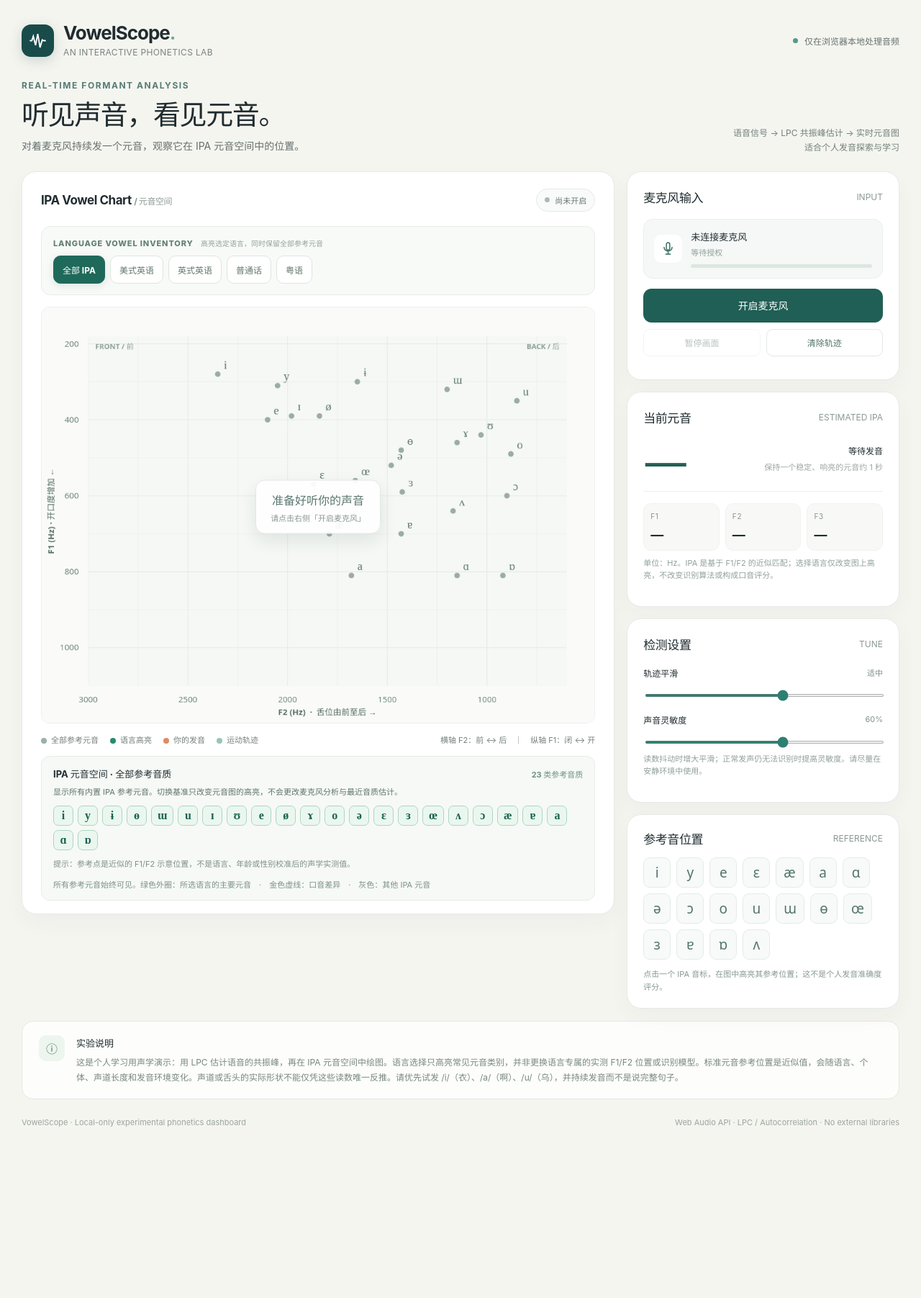
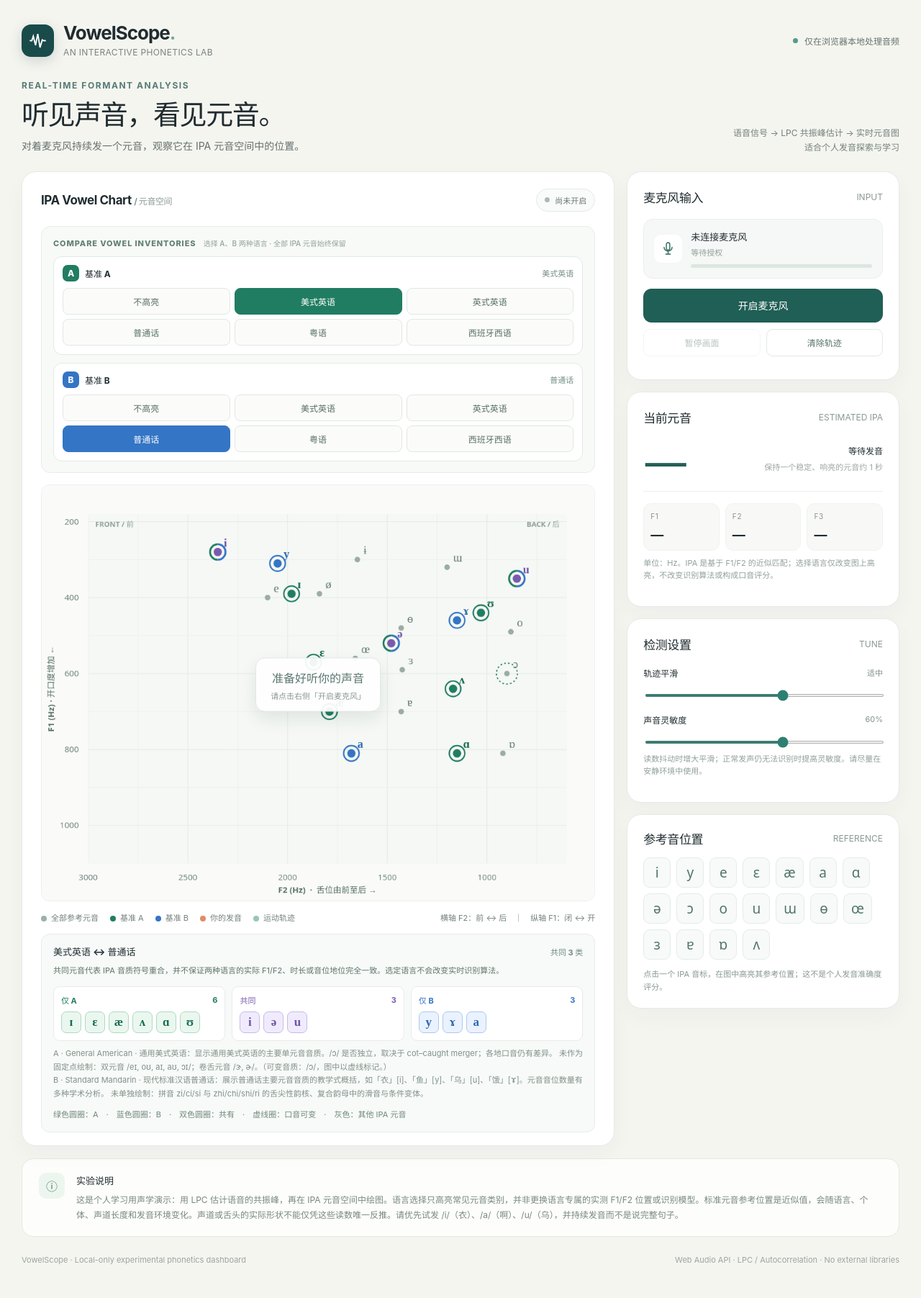
Before and after one commit to XYavecasdf/XYavecasdf.github.io, a Jekyll site: the page vowelscope/index.html, which Jekyll copies as it is, in a window 1280 px wide. Shown: the whole page at 72% size. Built offline with Jekyll 4.4.1, drawn with Linux system fonts in a browser that asks for light colours; before the commit the page ends 1612 px from its top, so only the background shows below that.

Commit message:
Add dual-color comparison for vowel inventories and Peninsular Spanish

```diff
--- a/vowelscope/index.html
+++ b/vowelscope/index.html
@@ -83,23 +83,39 @@
     .target.active{background:#dceee6;border-color:#8fc1a8;color:#155849}
     .target-explanation{font-size:11px;color:#879891;margin:12px 0 0;line-height:1.6}
     .profile-picker{margin:0 0 16px;padding:15px 16px;border:1px solid #e6ede8;border-radius:13px;background:#f8faf8}
-    .profile-header{font-size:11px;color:#648176;font-weight:800;letter-spacing:.08em;text-transform:uppercase;margin-bottom:10px}
+    .profile-header{font-size:11px;color:#648176;font-weight:800;letter-spacing:.08em;text-transform:uppercase;margin-bottom:11px}
     .profile-header span{font-size:10px;letter-spacing:0;text-transform:none;font-weight:500;color:#94a39a;margin-left:7px}
-    .profile-buttons{display:flex;flex-wrap:wrap;gap:7px}
-    .profile-btn{border:1px solid #dce6df;border-radius:10px;padding:9px 12px;min-height:39px;background:white;color:#63766b;font-size:12px;font-weight:700}
-    .profile-btn:hover{border-color:#91b9a6;background:#f1f8f4}
-    .profile-btn.active{background:#1f695a;border-color:#1f695a;color:#fff;box-shadow:0 3px 11px #286e5b25}
-    .profile-explainer{margin-top:15px;padding:14px 16px;border-radius:12px;background:#f6f9f6;border:1px solid #e5eee7}
-    .profile-topline{display:flex;align-items:center;justify-content:space-between;gap:10px}
+    .compare-selectors{display:grid;gap:11px}
+    .profile-group{padding:11px 12px 12px;border:1px solid #e1eae4;border-radius:12px;background:#fff}
+    .profile-group-title{display:flex;align-items:center;gap:8px;margin-bottom:9px;font-size:12px}
+    .profile-group-title strong{font-size:12px}
+    .profile-group-title .chosen{margin-left:auto;font-size:11px;color:#738e80;font-weight:650}
+    .profile-letter{display:grid;place-items:center;width:23px;height:23px;border-radius:7px;color:#fff;font-size:12px;font-weight:800}
+    .profile-letter.a{background:#217d62}.profile-letter.b{background:#3475c5}
+    .profile-buttons{display:grid;grid-template-columns:repeat(3,minmax(0,1fr));gap:6px}
+    .profile-btn{border:1px solid #e1e8e3;border-radius:8px;padding:8px 4px;min-height:37px;background:#fbfcfa;color:#596f66;font-size:12px;font-weight:650}
+    .profile-btn:hover{background:#edf6f1}
+    .profile-btn.active-a{background:#217d62;border-color:#217d62;color:#fff}
+    .profile-btn.active-b{background:#3475c5;border-color:#3475c5;color:#fff}
+    .profile-explainer{margin-top:15px;padding:14px 16px;border-radius:12px;background:#f7faf8;border:1px solid #e5eee7}
+    .profile-topline{display:flex;align-items:center;justify-content:space-between;gap:10px;flex-wrap:wrap}
     .profile-topline strong{font-size:13px}
-    .profile-topline span{color:#6f9381;font-size:11px;font-weight:700}
-    .profile-explainer p{margin:7px 0 9px;color:#60756a;font-size:11px;line-height:1.65}
-    .profile-inventory{display:flex;gap:6px;flex-wrap:wrap;margin:10px 0}
-    .phoneme-chip{min-width:28px;border:1px solid #aed6c3;border-radius:7px;background:#eaf7ef;color:#186551;font:600 16px "Charis SIL","Times New Roman",serif;padding:4px 8px;text-align:center}
-    .phoneme-chip.optional{background:#fff8e8;color:#927032;border-color:#ead49d;border-style:dashed}
-    .profile-extras{font-size:11px!important;color:#819089!important;margin-bottom:0!important}
-    .profile-legend{font-size:11px;color:#7c9284;margin-top:10px}
-    @media(max-width:620px){.profile-picker{padding:12px}.profile-buttons{display:grid;grid-template-columns:repeat(2,minmax(0,1fr))}.profile-btn{padding:9px 5px}.profile-header span{display:block;margin:3px 0 0}.profile-explainer{padding:12px}}
+    .profile-topline span{color:#728a80;font-size:11px;font-weight:700}
+    .profile-explainer p{margin:8px 0 10px;color:#60756a;font-size:11px;line-height:1.7}
+    .compare-results{display:grid;grid-template-columns:repeat(3,minmax(0,1fr));gap:9px;margin-top:12px}
+    .compare-column{background:#fff;border:1px solid #e8ece9;border-radius:9px;padding:10px;min-width:0}
+    .compare-column .compare-caption{font-size:11px;font-weight:750;display:flex;justify-content:space-between;gap:5px;align-items:center;margin-bottom:8px}
+    .compare-column.a .compare-caption{color:#217d62}
+    .compare-column.shared .compare-caption{color:#7659ac}
+    .compare-column.b .compare-caption{color:#3475c5}
+    .profile-inventory{display:flex;gap:5px;flex-wrap:wrap;min-height:28px;align-content:start}
+    .phoneme-chip{min-width:28px;border:1px solid #add9c2;border-radius:7px;background:#eaf7ef;color:#176b54;font:600 17px "Charis SIL","Times New Roman",serif;padding:4px 6px;text-align:center}
+    .phoneme-chip.b{background:#eaf2ff;color:#2b68af;border-color:#abc8ef}
+    .phoneme-chip.shared{background:#f0ebfc;color:#7252a6;border-color:#c9b8e9}
+    .phoneme-empty{font-size:12px;color:#a1ada6}
+    .profile-extras{white-space:pre-line;font-size:11px!important;color:#819089!important;margin-bottom:0!important}
+    .profile-legend{font-size:11px;color:#71887b;margin-top:10px;line-height:1.8}
+    @media(max-width:620px){.profile-picker{padding:12px}.profile-header span{display:block;margin:3px 0 0}.profile-group{padding:9px}.profile-btn{font-size:11px;padding:7px 1px;min-height:38px}.profile-explainer{padding:12px}.compare-results{gap:5px}.compare-column{padding:7px 5px}.compare-column .compare-caption{font-size:10px;display:block}.phoneme-chip{font-size:15px;min-width:25px;padding:4px}.profile-topline{gap:5px}}
     .notes{margin-top:17px;padding:19px 23px;border-radius:16px;border:1px solid #e5e8e2;background:#fdfdfb;display:flex;gap:16px;align-items:flex-start}
     .notes .icon{height:36px;width:36px;border-radius:10px;display:grid;place-items:center;background:#edf5ef;color:#457569;flex-shrink:0}
     .notes strong{font-size:13px}
@@ -124,18 +140,25 @@
     <main class="app-grid">
       <section class="panel chart-panel" aria-labelledby="chartHeading">
         <div class="panel-head"><div><h3 class="panel-title" id="chartHeading">IPA Vowel Chart <span class="subtle">/ 元音空间</span></h3></div><div class="status" id="status"><span class="status-dot"></span><span id="statusText">尚未开启</span></div></div>
-        <div class="profile-picker" role="group" aria-label="选择元音音系基准">
-          <div class="profile-header">LANGUAGE VOWEL INVENTORY <span>高亮选定语言，同时保留全部参考元音</span></div>
-          <div class="profile-buttons" id="profileButtons"></div>
+        <div class="profile-picker" aria-label="语言元音对照选择">
+          <div class="profile-header">COMPARE VOWEL INVENTORIES <span>选择 A、B 两种语言 · 全部 IPA 元音始终保留</span></div>
+          <div class="compare-selectors">
+            <div class="profile-group"><div class="profile-group-title"><span class="profile-letter a">A</span><strong>基准 A</strong><span class="chosen" id="profileAName"></span></div><div class="profile-buttons" id="profileAButtons" role="group" aria-label="选择基准 A"></div></div>
+            <div class="profile-group"><div class="profile-group-title"><span class="profile-letter b">B</span><strong>基准 B</strong><span class="chosen" id="profileBName"></span></div><div class="profile-buttons" id="profileBButtons" role="group" aria-label="选择基准 B"></div></div>
+          </div>
         </div>
-        <div class="chart-wrap"><canvas id="vowelChart" width="1000" height="750" role="img" aria-label="F1 F2 vowel chart; horizontal F2 decreases to the right and vertical F1 increases downward"></canvas><div class="chart-placeholder" id="placeholder"><strong>准备好听你的声音</strong><small>请点击右侧「开启麦克风」</small></div></div>
-        <div class="chart-caption"><div class="chart-legend"><span><i class="swatch" style="background:#9bb1a6"></i>全部参考元音</span><span><i class="swatch" style="background:#278a71"></i>语言高亮</span><span><i class="swatch" style="background:#e18b62"></i>你的发音</span><span><i class="swatch" style="background:#98c6b2"></i>运动轨迹</span></div><div>横轴 F2：前 ↔ 后　｜　纵轴 F1：闭 ↔ 开</div></div>
+                <div class="chart-wrap"><canvas id="vowelChart" width="1000" height="750" role="img" aria-label="F1 F2 vowel chart; horizontal F2 decreases to the right and vertical F1 increases downward"></canvas><div class="chart-placeholder" id="placeholder"><strong>准备好听你的声音</strong><small>请点击右侧「开启麦克风」</small></div></div>
+        <div class="chart-caption"><div class="chart-legend"><span><i class="swatch" style="background:#9bb1a6"></i>全部参考元音</span><span><i class="swatch" style="background:#217d62"></i>基准 A</span><span><i class="swatch" style="background:#3475c5"></i>基准 B</span><span><i class="swatch" style="background:#e18b62"></i>你的发音</span><span><i class="swatch" style="background:#98c6b2"></i>运动轨迹</span></div><div>横轴 F2：前 ↔ 后　｜　纵轴 F1：闭 ↔ 开</div></div>
         <div class="profile-explainer" aria-live="polite">
-          <div class="profile-topline"><strong id="profileName">全部 IPA 参考元音</strong><span id="profileCount"></span></div>
-          <p id="profileDescription">点击上方语言按钮，查看该语言中常见的元音音质。</p>
-          <div class="profile-inventory" id="profileInventory"></div>
+          <div class="profile-topline"><strong id="profileName">语言元音对照</strong><span id="profileCount"></span></div>
+          <p id="profileDescription">绿色和蓝色分别是 A、B 基准；共同元音显示双色圈。相同 IPA 符号不表示两种语言的精确发音完全一致。</p>
+          <div class="compare-results">
+            <div class="compare-column a"><div class="compare-caption">仅 A <span id="onlyACount"></span></div><div class="profile-inventory" id="onlyAInventory"></div></div>
+            <div class="compare-column shared"><div class="compare-caption">共同 <span id="sharedCount"></span></div><div class="profile-inventory" id="sharedInventory"></div></div>
+            <div class="compare-column b"><div class="compare-caption">仅 B <span id="onlyBCount"></span></div><div class="profile-inventory" id="onlyBInventory"></div></div>
+          </div>
           <p class="profile-extras" id="profileExtras"></p>
-          <div class="profile-legend">所有参考元音始终可见。绿色外圈：所选语言的主要元音　·　金色虚线：口音差异　·　灰色：其他 IPA 元音</div>
+          <div class="profile-legend">绿色圆圈：A　·　蓝色圆圈：B　·　双色圆圈：共有　·　虚线圈：口音可变　·　灰色：其他 IPA 元音</div>
         </div>
       </section>
       <aside class="controls" aria-label="麦克风与分析参数">
@@ -187,7 +210,7 @@
     // Inventory overlays are phonological teaching approximations, not measured dialect-specific F1/F2 standards.
     // Diphthongs, rhotic vowels and Mandarin apical vowels cannot be represented reliably by one static F1/F2 point.
     const PROFILES = [
-      {id:'all',label:'全部 IPA',name:'IPA 元音空间 · 全部参考音质',vowels:null,optional:[],notation:{},
+      {id:'none',label:'不高亮',name:'无高亮',vowels:[],optional:[],notation:{},
         description:'显示所有内置 IPA 参考元音。切换基准只改变元音图的高亮，不会更改麦克风分析与最近音质估计。',
         extras:'提示：参考点是近似的 F1/F2 示意位置，不是语言、年龄或性别校准后的声学实测值。'},
       {id:'en-us',label:'美式英语',name:'General American · 通用美式英语',
@@ -207,11 +230,15 @@
         vowels:['i','y','u','e','ɛ','ɵ','œ','o','ɔ','ɐ','a'],optional:[],
         notation:{i:'iː',y:'yː',u:'uː',ɛ:'ɛː',œ:'œː',ɔ:'ɔː',a:'aː'},
         description:'展示香港粤语声韵母分析中主要的 11 类元音音质；其中 /e, o, ɵ/ 等常受韵尾环境限制，并不都是自由出现的独立单元音。',
-        extras:'例如「沙」/saː/ 与「失」/sɐt/ 的 /aː/、/ɐ/ 对立。双元音及 /m̩, ŋ̍/ 等成音节鼻音不以固定点绘制。'}
+        extras:'例如「沙」/saː/ 与「失」/sɐt/ 的 /aː/、/ɐ/ 对立。双元音及 /m̩, ŋ̍/ 等成音节鼻音不以固定点绘制。'},
+      {id:'es-es',label:'西班牙西语',name:'Español peninsular · 西班牙本土西语',
+        vowels:['i','e','a','o','u'],optional:[],notation:{},
+        description:'西班牙本土标准西语（castellano）通常分析为五个元音音位 /i e a o u/；图上仅高亮五个基本元音音质。',
+        extras:'双元音如 /ai̯, ei̯, au̯/ 不适合只画成一个静态点；音位符号相同，不表示与英语等语言有完全一致的 F1/F2。'}
     ];
     const $ = (id) => document.getElementById(id);
     const canvas=$('vowelChart'),ctx=canvas.getContext('2d');
-    const state={running:false,frozen:false,ctx:null,stream:null,source:null,analyser:null,mute:null,lastProcess:0,lastSound:0,formants:null,trail:[],target:null,profileId:'all',level:0,sampleCount:0};
+    const state={running:false,frozen:false,ctx:null,stream:null,source:null,analyser:null,mute:null,lastProcess:0,lastSound:0,formants:null,trail:[],target:null,profileA:'en-us',profileB:'zh-cmn',level:0,sampleCount:0};
     const Fs=11025, MinF1=180, MaxF1=1100, MinF2=600, MaxF2=3000;
     const margin={left:84,right:50,top:52,bottom:67};
     const W=1000,H=750,PW=W-margin.left-margin.right,PH=H-margin.top-margin.bottom;
@@ -231,28 +258,37 @@
       ctx.save();ctx.translate(22,margin.top+PH/2);ctx.rotate(-Math.PI/2);ctx.fillText('F1 (Hz) · 开口度增加 ←',0,0);ctx.restore();
       ctx.font='600 13px system-ui, sans-serif';ctx.fillStyle='#90a29a';ctx.textAlign='left';ctx.fillText('FRONT / 前',margin.left+13,margin.top+23);
       ctx.textAlign='right';ctx.fillText('BACK / 后',W-margin.right-13,margin.top+23);
-      const profile=PROFILES.find(p=>p.id===state.profileId)||PROFILES[0];
-      // Keep ALL IPA reference vowels and their labels visible in every language view.
-      // Overlay selected-language vowels with green rings rather than hiding the rest.
+      const A=PROFILES.find(p=>p.id===state.profileA)||PROFILES[0];
+      const B=PROFILES.find(p=>p.id===state.profileB)||PROFILES[0];
+      // All reference vowels remain visible. Filled dots/rings encode A-only,
+      // B-only, shared, or optional membership; their locations never move.
       const labelPlan=[];
       for(const v of VOWELS){
         const p=xy(v.f1,v.f2),targeted=state.target===v.symbol;
-        const included=profile.vowels!==null&&profile.vowels.includes(v.symbol);
-        const optional=profile.optional.includes(v.symbol);
+        const inA=A.vowels.includes(v.symbol),inB=B.vowels.includes(v.symbol);
+        const optionalA=A.optional.includes(v.symbol),optionalB=B.optional.includes(v.symbol);
         ctx.save();
-        ctx.beginPath();ctx.arc(p.x,p.y,targeted?9:included?7.5:optional?7:5,0,Math.PI*2);
-        ctx.fillStyle=targeted?'#e48760':included?'#278a71':optional?'#d4aa60':'#9bada3';ctx.fill();
-        if(included){
-          ctx.beginPath();ctx.arc(p.x,p.y,14,0,Math.PI*2);ctx.strokeStyle='#2f9c7d';ctx.lineWidth=2.4;ctx.stroke();
+        ctx.beginPath();ctx.arc(p.x,p.y,targeted?9:inA||inB?7.5:5,0,Math.PI*2);
+        ctx.fillStyle=targeted?'#e48760':inA&&inB?'#795bac':inA?'#217d62':inB?'#3475c5':'#9bada3';ctx.fill();
+        if(inA&&inB){
+          // Split the shared marker's ring into the two reference colors.
+          ctx.lineWidth=3.5;
+          ctx.beginPath();ctx.arc(p.x,p.y,14,Math.PI/2,3*Math.PI/2);ctx.strokeStyle='#217d62';ctx.stroke();
+          ctx.beginPath();ctx.arc(p.x,p.y,14,-Math.PI/2,Math.PI/2);ctx.strokeStyle='#3475c5';ctx.stroke();
+        }else if(inA||inB){
+          ctx.beginPath();ctx.arc(p.x,p.y,14,0,Math.PI*2);
+          ctx.strokeStyle=inA?'#217d62':'#3475c5';ctx.lineWidth=2.6;ctx.stroke();
         }
-        if(optional){
-          ctx.beginPath();ctx.arc(p.x,p.y,15,0,Math.PI*2);ctx.strokeStyle='#b68d43';ctx.lineWidth=2;ctx.setLineDash([3,4]);ctx.stroke();ctx.setLineDash([]);
+        if(optionalA||optionalB){
+          ctx.beginPath();ctx.arc(p.x,p.y,19,0,Math.PI*2);
+          ctx.strokeStyle=optionalA&&optionalB?'#8265a5':optionalA?'#217d62':'#3475c5';
+          ctx.lineWidth=2;ctx.setLineDash([3,4]);ctx.stroke();ctx.setLineDash([]);
         }
         if(targeted){
-          ctx.beginPath();ctx.arc(p.x,p.y,20,0,Math.PI*2);ctx.strokeStyle='#e48760';ctx.lineWidth=2.5;ctx.stroke();
+          ctx.beginPath();ctx.arc(p.x,p.y,23,0,Math.PI*2);ctx.strokeStyle='#e48760';ctx.lineWidth=2.5;ctx.stroke();
         }
         ctx.restore();
-        labelPlan.push({v,p,targeted,included,optional,priority:targeted?3:included?2:optional?1:0});
+        labelPlan.push({v,p,targeted,inA,inB,optionalA,optionalB,priority:targeted?4:inA&&inB?3:inA||inB?2:optionalA||optionalB?1:0});
       }
       // Place the higher-priority labels first and gently offset neighbours to
       // reduce collisions while preserving every IPA symbol on the reference map.
@@ -260,11 +296,13 @@
       const candidates=[[11,-10],[11,23],[-12,-10],[-12,23],[15,6],[-15,6],[4,-21],[4,34]];
       labelPlan.sort((a,b)=>b.priority-a.priority);
       for(const item of labelPlan){
-        const {v,p,targeted,included,optional}=item;
-        const label=(included||optional)?((profile.notation||{})[v.symbol]||v.symbol):v.symbol;
+        const {v,p,targeted,inA,inB}=item;
+        // In dual mode, chart labels use bare IPA vowel qualities; vowel
+        // length is language-dependent and is not encoded by an F1/F2 dot.
+        const label=v.symbol;
         ctx.save();
-        ctx.font=`${targeted||included?'700':'500'} 21px "Charis SIL","Times New Roman",serif`;
-        ctx.fillStyle=targeted?'#a95a3b':included?'#196d56':optional?'#93713a':'#627970';
+        ctx.font=`${targeted||inA||inB?'700':'500'} 21px "Charis SIL","Times New Roman",serif`;
+        ctx.fillStyle=targeted?'#a95a3b':inA&&inB?'#7659a6':inA?'#176a50':inB?'#2c68b0':'#627970';
         const width=ctx.measureText(label).width;
         let chosen=null,leastOverlap=Infinity;
         for(const [dx,dy] of candidates){
@@ -351,24 +389,48 @@
     $('clearBtn').addEventListener('click',()=>{state.trail=[];});
     $('smooth').addEventListener('input',e=>{$('smoothOut').textContent=Number(e.target.value)<30?'快速':Number(e.target.value)>75?'很平滑':'适中';});
     $('sensitivity').addEventListener('input',e=>{$('sensitivityOut').textContent=e.target.value+'%';});
+    function getProfile(id){return PROFILES.find(p=>p.id===id)||PROFILES[0];}
     function renderProfile(){
-      const profile=PROFILES.find(p=>p.id===state.profileId)||PROFILES[0];
-      $('profileName').textContent=profile.name;
-      const active=profile.vowels||VOWELS.map(v=>v.symbol);
-      $('profileCount').textContent=profile.id==='all'?active.length+' 类参考音质':active.length+' 类主要音质'+(profile.optional.length?' + '+profile.optional.length+' 类可变':'');
-      $('profileDescription').textContent=profile.description;
-      $('profileExtras').textContent=profile.extras;
-      const inventory=$('profileInventory');inventory.replaceChildren();
-      const add=(symbol,optional)=>{const chip=document.createElement('span');chip.className='phoneme-chip'+(optional?' optional':'');chip.textContent=(profile.notation||{})[symbol]||symbol;chip.title=optional?'音系/口音相关':'所选基准的主要音质';inventory.appendChild(chip);};
-      for(const symbol of active)add(symbol,false);
-      for(const symbol of profile.optional)add(symbol,true);
-      for(const btn of $('profileButtons').children){const isSelected=btn.dataset.profile===profile.id;btn.classList.toggle('active',isSelected);btn.setAttribute('aria-pressed',String(isSelected));}
+      const A=getProfile(state.profileA),B=getProfile(state.profileB);
+      const setA=new Set(A.vowels),setB=new Set(B.vowels);
+      const onlyA=A.vowels.filter(s=>!setB.has(s));
+      const shared=A.vowels.filter(s=>setB.has(s));
+      const onlyB=B.vowels.filter(s=>!setA.has(s));
+      $('profileAName').textContent=A.label;
+      $('profileBName').textContent=B.label;
+      $('profileName').textContent=A.label+' ↔ '+B.label;
+      $('profileCount').textContent='共同 '+shared.length+' 类';
+      $('profileDescription').textContent='共同元音代表 IPA 音质符号重合，并不保证两种语言的实际 F1/F2、时长或音位地位完全一致。选定语言不会改变实时识别算法。';
+      const fill=(id,phones,kind)=>{
+        const el=$(id);el.replaceChildren();
+        if(!phones.length){const empty=document.createElement('span');empty.className='phoneme-empty';empty.textContent='—';el.appendChild(empty);return;}
+        for(const phone of phones){
+          const chip=document.createElement('span');chip.className='phoneme-chip'+(kind==='a'?'':kind==='b'?' b':' shared');
+          chip.textContent=phone;chip.title='IPA 音质 '+phone;el.appendChild(chip);
+        }
+      };
+      fill('onlyAInventory',onlyA,'a');fill('sharedInventory',shared,'shared');fill('onlyBInventory',onlyB,'b');
+      $('onlyACount').textContent=onlyA.length;$('sharedCount').textContent=shared.length;$('onlyBCount').textContent=onlyB.length;
+      const explain=(title,p)=>p.id==='none'?title+'：未选择高亮。':title+' · '+p.name+'：'+p.description+' '+p.extras+(p.optional.length?'（可变音质：'+p.optional.map(s=>'/'+s+'/').join('、')+'，图中以虚线标记。）':'');
+      $('profileExtras').textContent=explain('A',A)+'\n'+explain('B',B);
+      for(const [side,profileId] of [['A',A.id],['B',B.id]]){
+        for(const btn of $('profile'+side+'Buttons').children){
+          const selected=btn.dataset.profile===profileId;
+          btn.classList.toggle('active-'+side.toLowerCase(),selected);
+          btn.setAttribute('aria-pressed',String(selected));
+        }
+      }
     }
-    for(const profile of PROFILES){
-      const btn=document.createElement('button');btn.type='button';btn.className='profile-btn';
-      btn.dataset.profile=profile.id;btn.textContent=profile.label;
-      btn.addEventListener('click',()=>{state.profileId=profile.id;renderProfile();});
-      $('profileButtons').appendChild(btn);
+    for(const side of ['A','B']){
+      for(const profile of PROFILES){
+        const btn=document.createElement('button');btn.type='button';btn.className='profile-btn';
+        btn.dataset.profile=profile.id;btn.textContent=profile.label;
+        btn.addEventListener('click',()=>{
+          if(side==='A')state.profileA=profile.id;else state.profileB=profile.id;
+          renderProfile();
+        });
+        $('profile'+side+'Buttons').appendChild(btn);
+      }
     }
     renderProfile();
     const targets=['i','y','e','ɛ','æ','a','ɑ','ə','ɔ','o','u','ɯ','ɵ','œ','ɜ','ɐ','ɒ','ʌ'];
```
